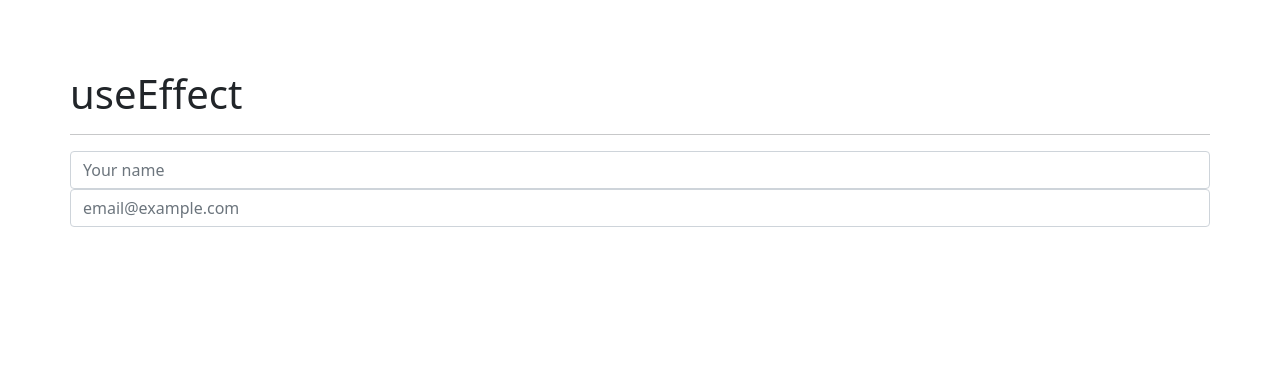
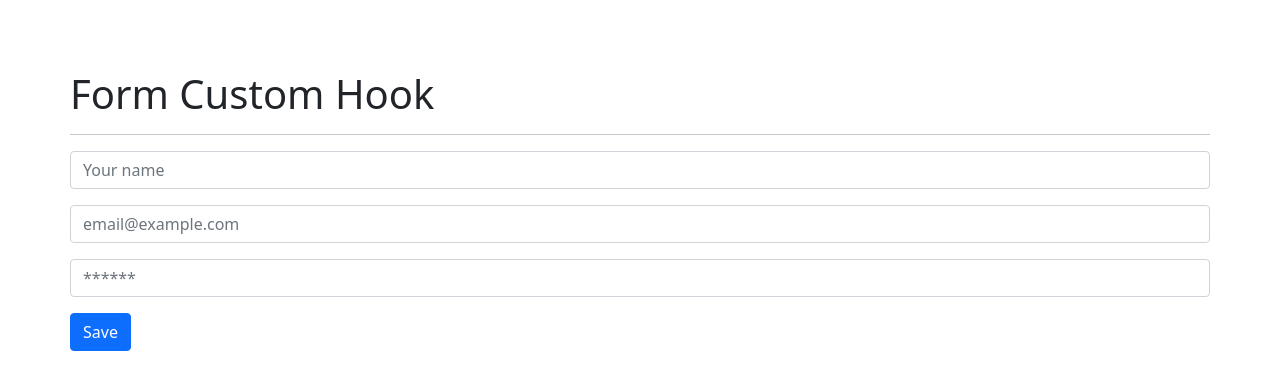
Before and after one commit to joequich/hooks-app, a React (Create React App) app: page / in a window 1280 px wide. Shown: the top 390 px of the page. Built offline with nearby package versions, Linux system fonts and the light colour scheme.

Commit message:
Effect Hook - Form Custom

```diff
--- /dev/null
+++ b/src/components/02-useEffect/FormCustomHook.tsx
@@ -0,0 +1,59 @@
+import { FormEvent, useEffect } from 'react';
+import { useForm } from '../../hooks/useForm';
+
+import './effects.css';
+
+interface FormValues {
+    name?: string;
+    email?: string;
+    password?: string;
+}
+
+export const FormCustomHook = () => {
+    const [formValues, handleInputChange] = useForm({
+        name: '',
+        email: '',
+        password: ''
+    });
+
+    const { name, email, password }: FormValues = formValues;
+
+    useEffect(() => {
+        console.log('email changed');
+    }, [email]);
+
+    const handleSubmit = (e: FormEvent<HTMLFormElement>) => {
+        e.preventDefault();
+        console.log(formValues);
+    };
+
+    return (
+        <form onSubmit={handleSubmit}>
+            <h1>Form Custom Hook</h1>
+            <hr />
+
+            <div className="mb-3">
+                <input type="text" name="name" className="form-control" placeholder="Your name" aria-placeholder="Your name" autoComplete="off"
+                    value={name}
+                    onChange={handleInputChange}
+                 />
+            </div>
+
+            <div className="mb-3">
+                <input type="text" name="email" className="form-control" placeholder="email@example.com" aria-placeholder="email@example.com" autoComplete="off"
+                    value={email}
+                    onChange={handleInputChange}
+                 />
+            </div>
+
+            <div className="mb-3">
+                <input type="password" name="password" className="form-control" placeholder="******" aria-placeholder="******" autoComplete="off"
+                    value={password}
+                    onChange={handleInputChange}
+                 />
+            </div>
+
+            <button type="submit" className="btn btn-primary">Save</button>
+        </form>
+    );
+};
--- a/src/components/02-useEffect/SimpleForm.tsx
+++ b/src/components/02-useEffect/SimpleForm.tsx
@@ -35,14 +35,14 @@ export const SimpleForm = () => {
             <h1>useEffect</h1>
             <hr />
 
-            <div className="form-group">
+            <div className="mb-3">
                 <input type="text" name="name" className="form-control" placeholder="Your name" aria-placeholder="Your name" autoComplete="off"
                     value={name}
                     onChange={handleInputChange}
                  />
             </div>
 
-            <div className="form-group">
+            <div className="mb-3">
                 <input type="text" name="email" className="form-control" placeholder="email@example.com" aria-placeholder="email@example.com" autoComplete="off"
                     value={email}
                     onChange={handleInputChange}
--- /dev/null
+++ b/src/hooks/useForm.ts
@@ -0,0 +1,15 @@
+import { ChangeEvent, useState } from "react";
+
+export const useForm: (initialState?: object) => [values: object, handleInputChange: ({ target }: ChangeEvent<HTMLInputElement>) => void] = (initialState = {}) => {
+
+    const [values, setValues] = useState(initialState);
+
+    const handleInputChange = ({ target }: ChangeEvent<HTMLInputElement>) => {
+        setValues({
+            ...values,
+            [target.name]: target.value
+        });
+    };
+
+    return [values, handleInputChange];
+};
--- a/src/index.tsx
+++ b/src/index.tsx
@@ -1,10 +1,10 @@
 import React from 'react';
 import ReactDOM from 'react-dom';
-import { SimpleForm } from './components/02-useEffect/SimpleForm';
+import { FormCustomHook } from './components/02-useEffect/FormCustomHook';
 
 ReactDOM.render(
   <React.StrictMode>
-    <SimpleForm />
+    <FormCustomHook />
   </React.StrictMode>,
   document.getElementById('root')
 );
```
